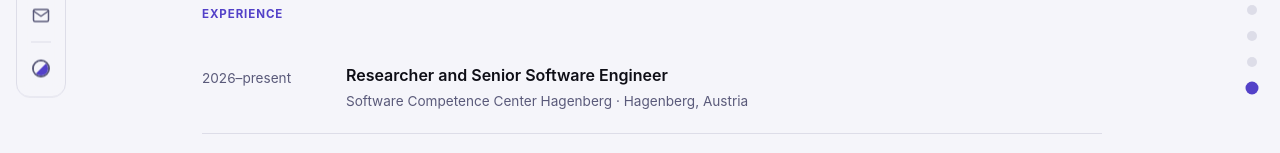
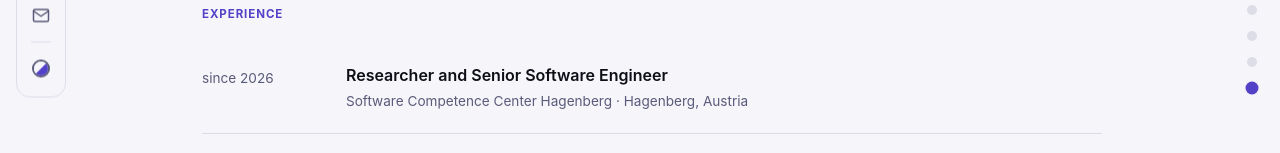
Before and after one commit to glockyco/personal-website, a SvelteKit app: page /cv in a window 1280 px wide. Shown: the part 438-591 px from the top of the page. Built offline with nearby package versions, Linux system fonts and the light colour scheme.

Commit message:
fix(cv): label ongoing roles with since
The website rendered open-ended employment as a year-to-present range,
while the PDF used a clearer since-year label. Use the same wording on
the web CV so the current SCCH role reads naturally and both formats
agree.

```diff
--- a/src/routes/cv/+page.svelte
+++ b/src/routes/cv/+page.svelte
@@ -113,7 +113,11 @@
       <div class="entry">
         <div class="entry-date">
           <span class="date">
-            {job.startYear}&ndash;{job.endYear ?? 'present'}
+            {#if job.endYear}
+              {job.startYear}&ndash;{job.endYear}
+            {:else}
+              since {job.startYear}
+            {/if}
           </span>
         </div>
         <div class="entry-content">
```
